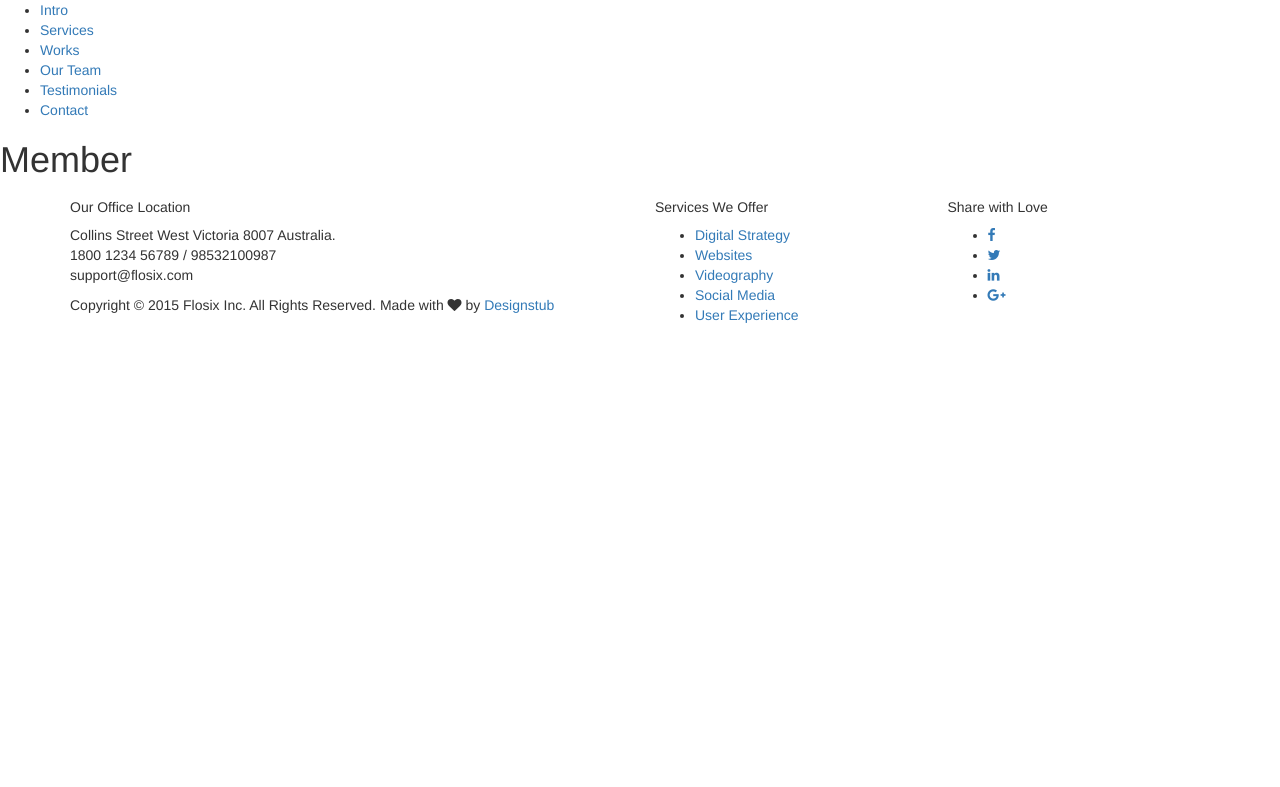
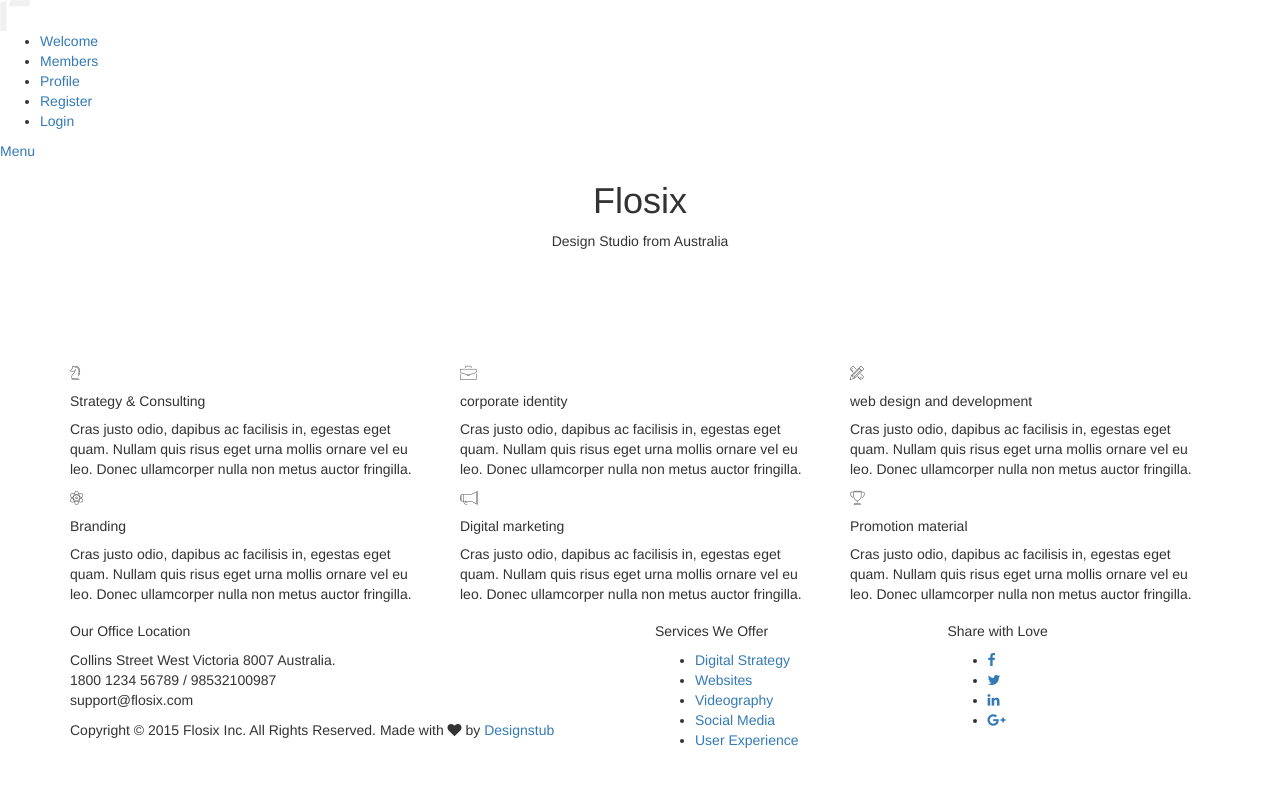
Before and after one commit to TYGATHUG/MatchMaker, a Flask app: page /member in a window 1280 px wide. Shown: the top 787 px of the page. Run offline with Flask 2, Linux system fonts and the light colour scheme; some libraries are stand-ins or nearby versions; some web fonts are replaced.

Commit message:
add page linking template

```diff
--- a/templates/layout/header.html
+++ b/templates/layout/header.html
@@ -1,9 +1,29 @@
-
-        <ul class="primary-nav">
-          <li><a href="#intro">Intro</a></li>
-          <li><a href="#services">Services</a></li>
-          <li><a href="#works">Works</a></li>
-          <li><a href="#teams">Our Team</a></li>
-          <li><a href="#testimonials">Testimonials</a></li>
-          <li><a href="#contact">Contact</a></li>
-        </ul>
+<section class="banner" role="banner">
+    <!-- header section -->
+    <header id="header">
+        <!-- header navigation -->
+        <div class="header-content clearfix"> <a class="logo" href="#"><img src="images/logo.png" alt=""></a>
+            <nav class="navigation" role="navigation">
+                <ul class="primary-nav">
+                    <li><a href="/">Welcome</a></li>
+                    <li><a href="/member">Members</a></li>
+                    <li><a href="/profile">Profile</a></li>
+                    <li><a href="/register">Register</a></li>
+                    <li><a href="/login">Login</a></li>
+                </ul>
+            </nav>
+            <a href="#" class="nav-toggle">Menu<span></span></a> </div>
+        </header>
+        <!-- header navigation -->
+        <!-- banner text -->
+    <div class="container">
+        <div class="col-md-10 col-md-offset-1">
+            <div class="banner-text text-center">
+                <h1>Flosix</h1>
+                <p>Design Studio from Australia</p>
+                <nav role="navigation"> <a href="#services" class="banner-btn"><img src="../../static/images/down-arrow.png" alt=""></a></nav>
+            </div>
+      <!-- banner text -->
+        </div>
+    </div>
+</section>
--- a/templates/login.html
+++ b/templates/login.html
@@ -0,0 +1,6 @@
+{% extends 'index.html' %}
+
+{% block body %}
+<h1>Login</h1>
+
+{% endblock %}
--- a/templates/member.html
+++ b/templates/member.html
@@ -1,5 +1,49 @@
 {% extends 'index.html' %}
+
 {% block body %}
-<h1>Member</h1>
+<!-- services section -->
+<section id="services" class="services service-section">
+  <div class="container">
+    <div class="row">
+      <div class="col-md-4 col-sm-6 services"> <span class="icon icon-strategy"></span>
+        <div class="services-content">
+          <h5>Strategy & Consulting</h5>
+          <p>Cras justo odio, dapibus ac facilisis in, egestas eget quam. Nullam quis risus eget urna mollis ornare vel eu leo. Donec ullamcorper nulla non metus auctor fringilla.</p>
+        </div>
+      </div>
+      <div class="col-md-4 col-sm-6 services"> <span class="icon icon-briefcase"></span>
+        <div class="services-content">
+          <h5>corporate identity</h5>
+          <p>Cras justo odio, dapibus ac facilisis in, egestas eget quam. Nullam quis risus eget urna mollis ornare vel eu leo. Donec ullamcorper nulla non metus auctor fringilla.</p>
+        </div>
+      </div>
+      <div class="col-md-4 col-sm-6 services"> <span class="icon icon-tools"></span>
+        <div class="services-content">
+          <h5>web design and development</h5>
+          <p>Cras justo odio, dapibus ac facilisis in, egestas eget quam. Nullam quis risus eget urna mollis ornare vel eu leo. Donec ullamcorper nulla non metus auctor fringilla.</p>
+        </div>
+      </div>
+      <div class="col-md-4 col-sm-6 services"> <span class="icon icon-genius"></span>
+        <div class="services-content">
+          <h5>Branding</h5>
+          <p>Cras justo odio, dapibus ac facilisis in, egestas eget quam. Nullam quis risus eget urna mollis ornare vel eu leo. Donec ullamcorper nulla non metus auctor fringilla.</p>
+        </div>
+      </div>
+      <div class="col-md-4 col-sm-6 services"> <span class="icon icon-megaphone"></span>
+        <div class="services-content">
+          <h5>Digital marketing</h5>
+          <p>Cras justo odio, dapibus ac facilisis in, egestas eget quam. Nullam quis risus eget urna mollis ornare vel eu leo. Donec ullamcorper nulla non metus auctor fringilla.</p>
+        </div>
+      </div>
+      <div class="col-md-4 col-sm-6 services"> <span class="icon icon-trophy"></span>
+        <div class="services-content">
+          <h5>Promotion material</h5>
+          <p>Cras justo odio, dapibus ac facilisis in, egestas eget quam. Nullam quis risus eget urna mollis ornare vel eu leo. Donec ullamcorper nulla non metus auctor fringilla.</p>
+        </div>
+      </div>
+    </div>
+  </div>
+</section>
+<!-- services section -->
 
 {% endblock %}
--- a/templates/register.html
+++ b/templates/register.html
@@ -0,0 +1,6 @@
+{% extends 'index.html' %}
+
+{% block body %}
+<h1>Register</h1>
+
+{% endblock %}
```
Also changed, not shown: templates/profile.html (+66 -0 lines), templates/welcome.html (+37 -1 lines).
